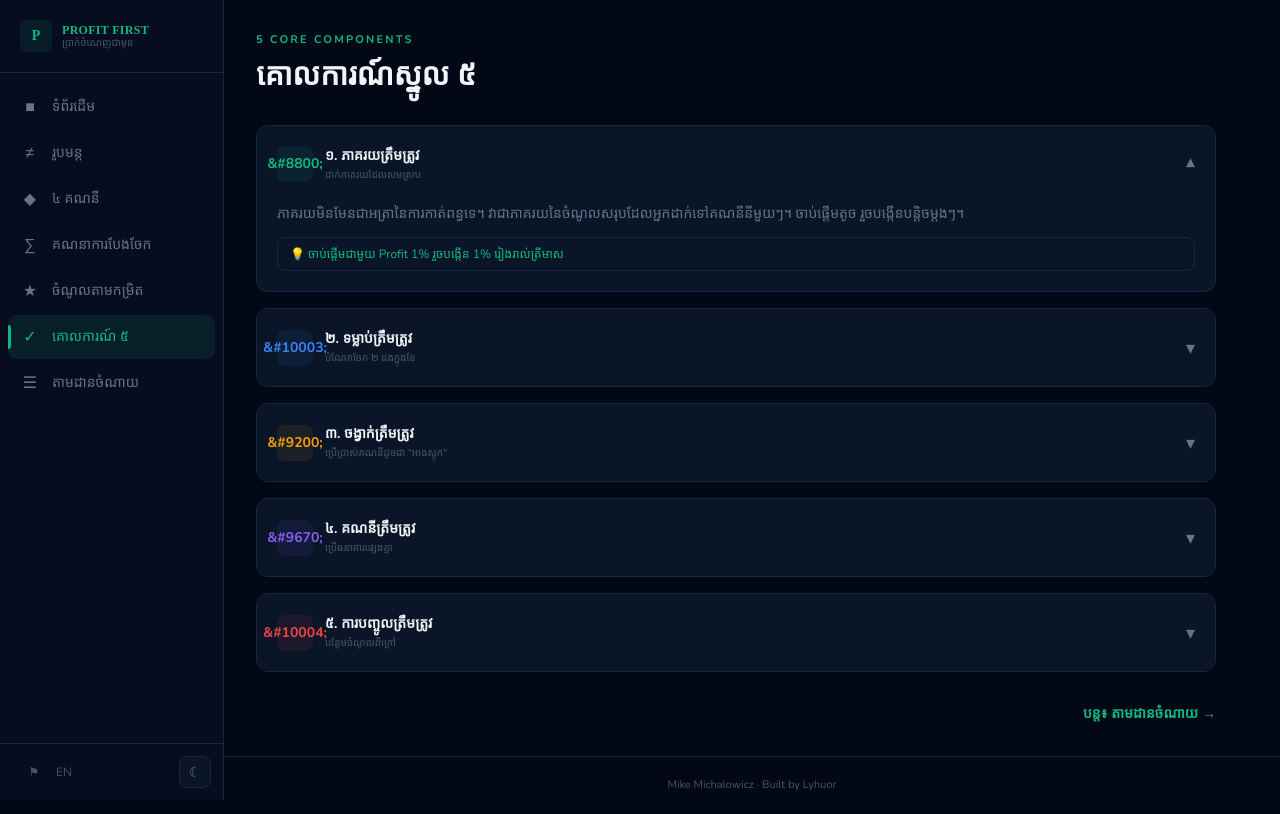
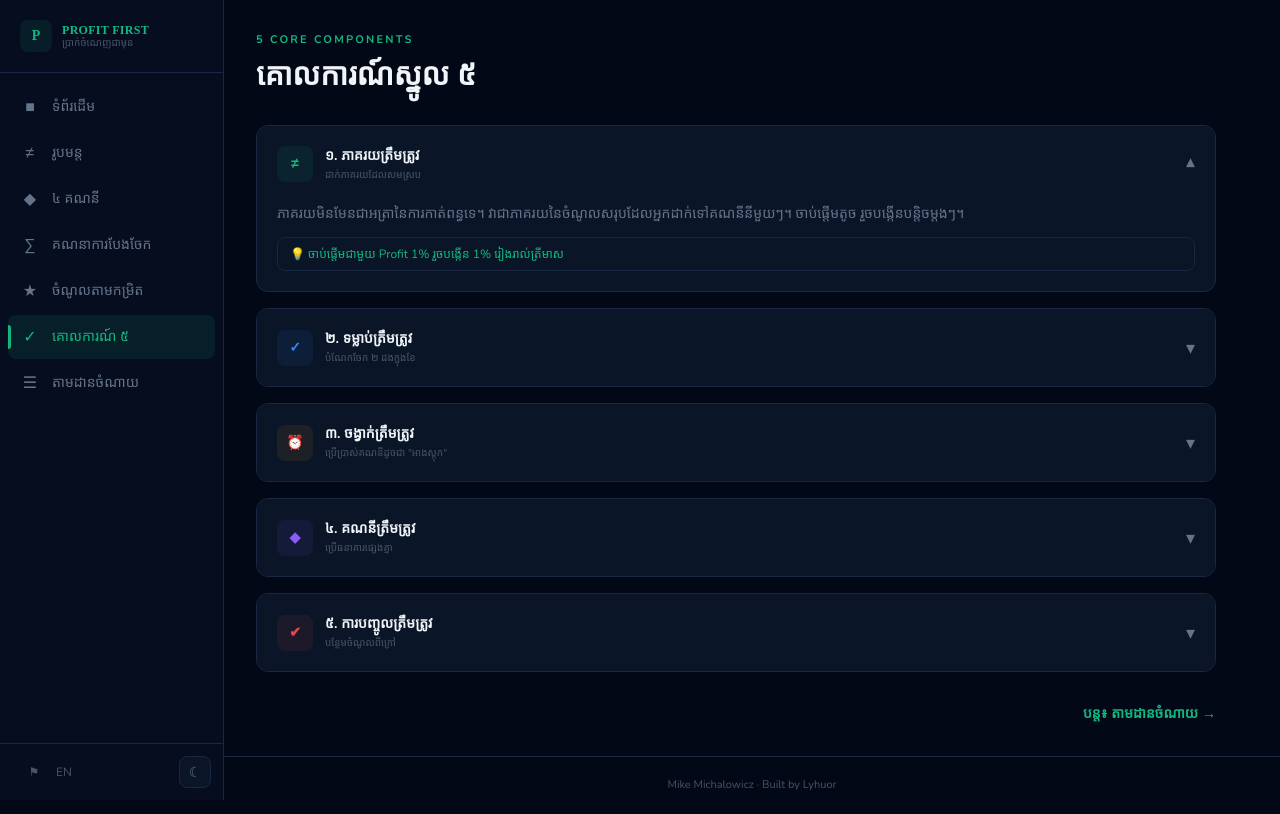
Before and after one commit to NgoytryLyhuor/profit-first, a Vue app: page /rules in a window 1280 px wide. Built offline with nearby package versions, Linux system fonts and the light colour scheme; a web font is replaced by a local one.

Commit message:
fix: use v-html for HTML entities in RulesView icons and chevron

```diff
--- a/src/views/RulesView.vue
+++ b/src/views/RulesView.vue
@@ -15,7 +15,7 @@
           :style="{ background: 'var(--bg-card)' }">
           <div class="flex items-center gap-3">
             <div class="w-9 h-9 rounded-lg flex items-center justify-center text-sm font-bold shrink-0"
-              :style="{ background: rule.bg, color: rule.color }">{{ rule.icon }}</div>
+              :style="{ background: rule.bg, color: rule.color }"><span v-html="rule.icon"></span></div>
             <div>
               <p class="text-sm font-bold" :style="{ color: 'var(--text-heading)' }">
                 {{ t(rule.kmTitle, rule.enTitle) }}
@@ -25,7 +25,7 @@
               </p>
             </div>
           </div>
-          <span class="text-lg transition-transform duration-300 shrink-0" :style="{ color: 'var(--text-muted)', transform: open[i] ? 'rotate(180deg)' : 'rotate(0deg)' }">&#9662;</span>
+          <span class="text-lg transition-transform duration-300 shrink-0" :style="{ color: 'var(--text-muted)', transform: open[i] ? 'rotate(180deg)' : 'rotate(0deg)' }"><span v-html="'&#9662;'"></span></span>
         </button>
         <div class="overflow-hidden transition-all duration-300 px-5" :style="{ maxHeight: open[i] ? '300px' : '0px', paddingBottom: open[i] ? '20px' : '0px' }">
           <p class="text-sm leading-relaxed" :style="{ color: 'var(--text-muted)' }">
```
